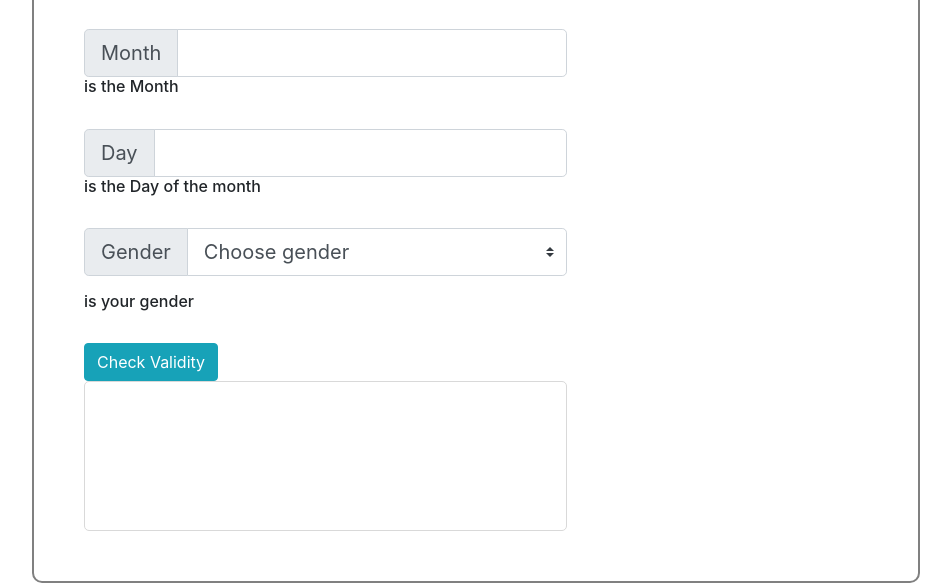
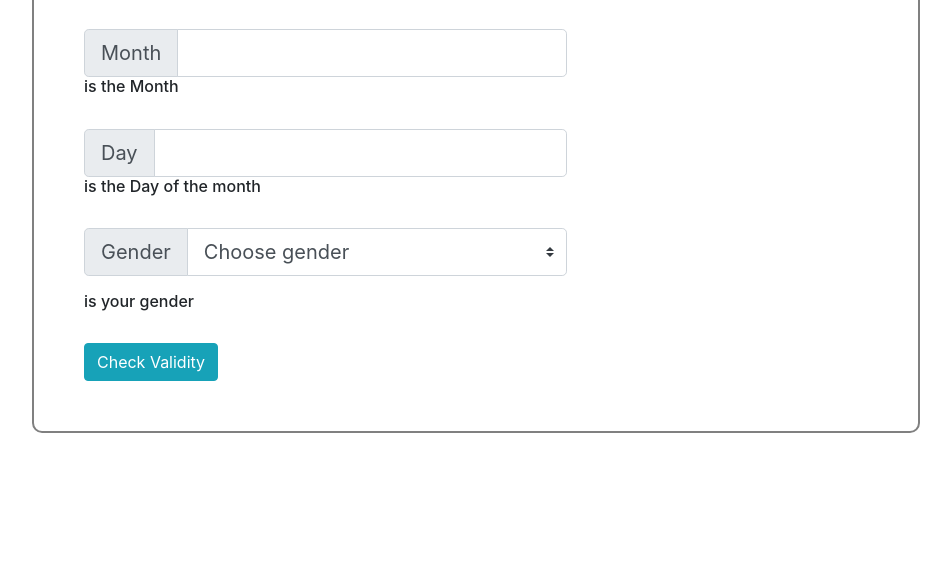
Before and after one commit to philip-bbaale/Akan-Names, a plain HTML site: page index.html in a window 1280 px wide. Shown: the part 545-1128 px from the top of the page, without its empty margins (164-1115 px from the left). After the commit the page ends 978 px from the top, so only its background shows below. Drawn offline with Linux system fonts and the light colour scheme.

```diff
--- a/index.html
+++ b/index.html
@@ -64,7 +64,7 @@
           </div>
           <h6>is your gender</h6><br>
           <button type="button" class="btn btn-info" id="result" onclick="akanNameFind();">Check Validity</button><br>
-          <div class="result_box">
+          <!--div class="result_box">
               <h5 id="answer"></h5>
           </div>
 
```
